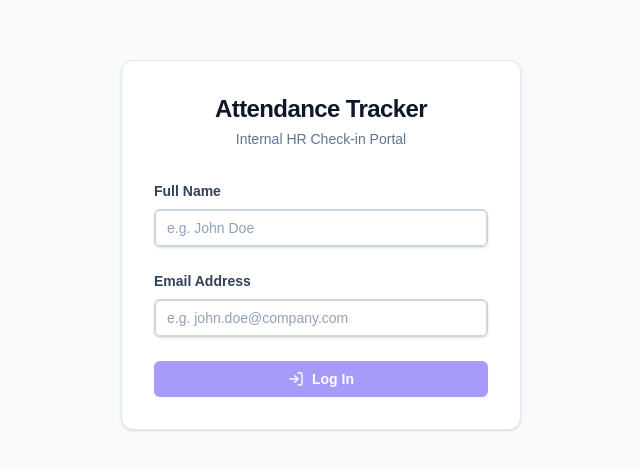
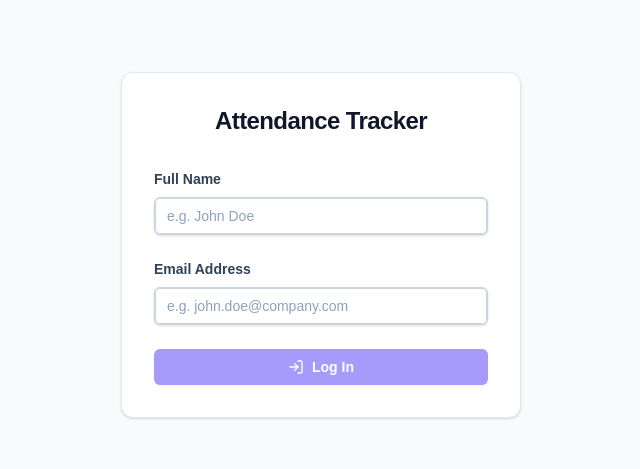
Before and after one commit to Saatvik-G/Attendance-Tracker, a Next.js app: page / in a window 1280 px wide. Shown: the part 155-624 px from the top of the page, without its empty margins (319-959 px from the left). Built offline with nearby package versions, Linux system fonts and the light colour scheme; no server answers.

Commit message:
style: remove 'Internal HR Check-in Portal' subheading

```diff
--- a/src/app/page.tsx
+++ b/src/app/page.tsx
@@ -87,9 +87,6 @@ export default function LoginPage() {
           <h2 className="text-center text-2xl font-bold tracking-tight text-slate-900">
             Attendance Tracker
           </h2>
-          <p className="mt-1 text-center text-sm text-slate-500">
-            Internal HR Check-in Portal
-          </p>
         </div>
 
         <div className="mt-8">
```
